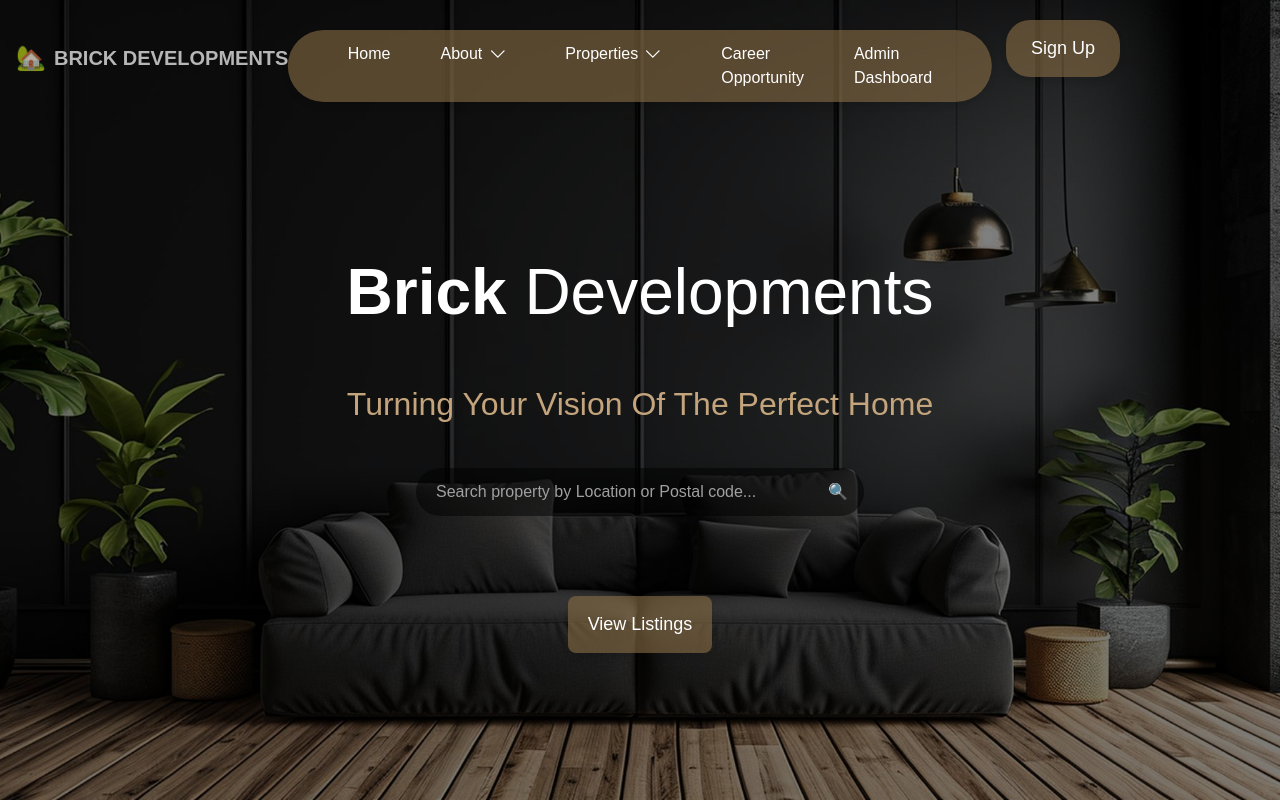
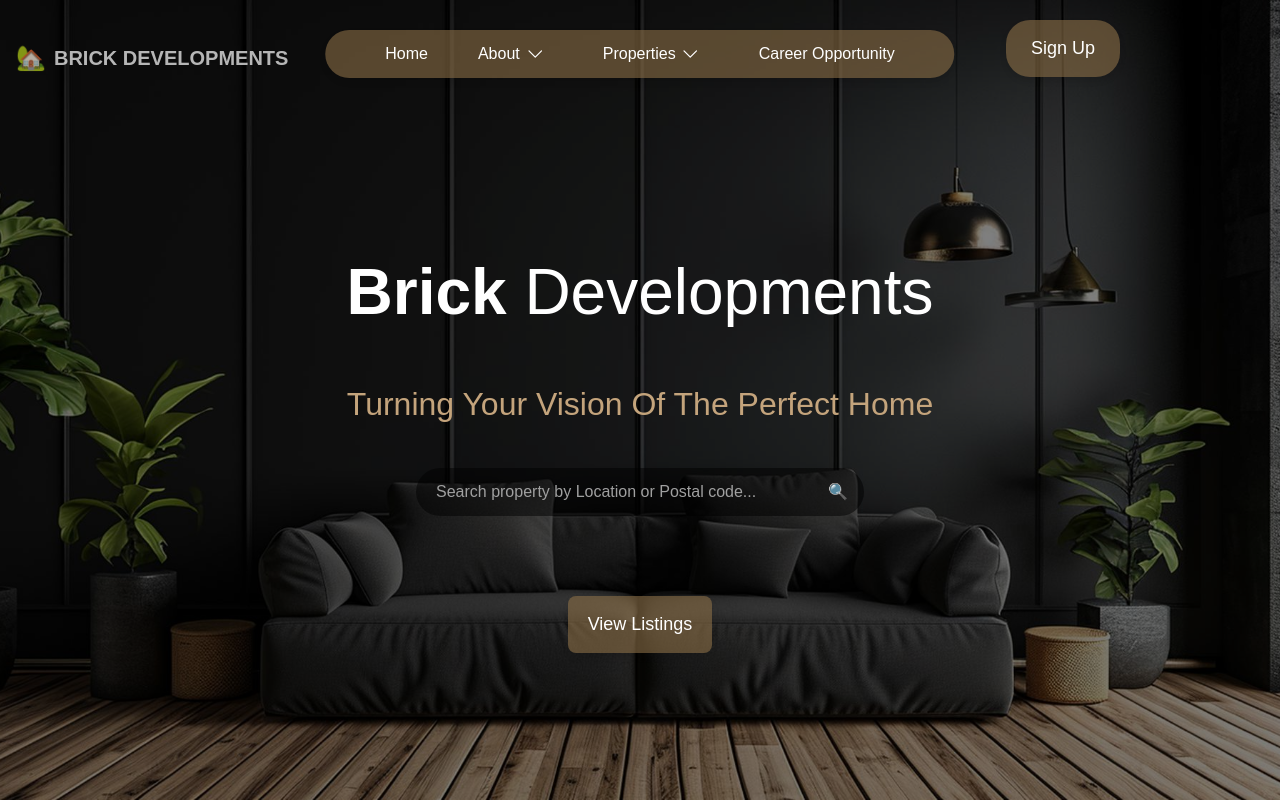
Before and after one commit to Rectrix-21/realtor-web, a Next.js app: page / in a window 1280 px wide. Built offline with nearby package versions, Linux system fonts and the light colour scheme.

Commit message:
added state variable for admin dashboard

```diff
--- a/app/page.js
+++ b/app/page.js
@@ -11,6 +11,7 @@ import "./styles.css";
 export default function Home() {
   const [aboutOpen, setAboutOpen] = useState(false);
   const [propertiesOpen, setPropertiesOpen] = useState(false);
+  const [adminLoggedIn, setAdminLoggedIn] = useState(false);
 
   const handleDropdownItemClick = (e, item) => {
     e.stopPropagation();
@@ -110,9 +111,11 @@ export default function Home() {
           </li>
 
           <li className="navbar-li">Career Opportunity</li>
-          <li className="navbar-li">
-            <Link href="/admin-dashboard">Admin Dashboard</Link>
-          </li>
+          {adminLoggedIn && (
+            <li className="navbar-li">
+              <Link href="/admin-dashboard">Admin Dashboard</Link>
+            </li>
+          )}
         </ul>
       </nav>
 
```
